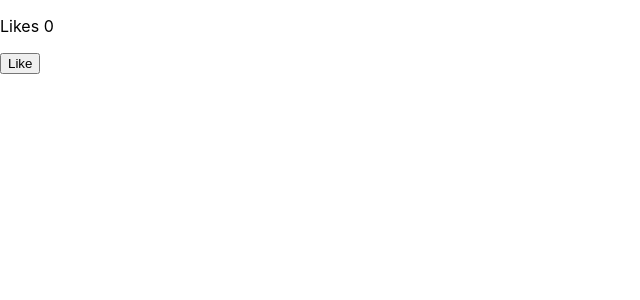
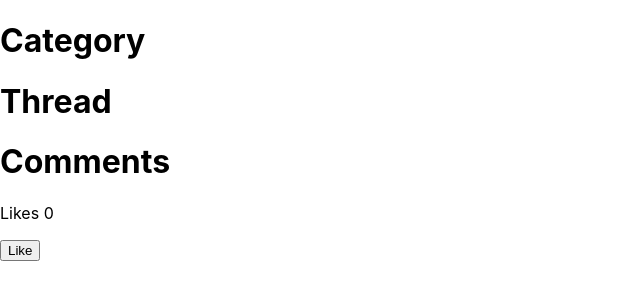
Before and after one commit to Haco11/Grupp4, a React (Create React App) app in the folder my-app/: page / in a window 1280 px wide. Shown: the top 300 px of the page, without its empty margins (0-640 px from the left). Built offline with nearby package versions, Linux system fonts and the light colour scheme.

Commit message:
Skapade lite componenter, bara att placera de i rätt plats , nu finns de blandat i App.js

```diff
--- a/my-app/src/App.js
+++ b/my-app/src/App.js
@@ -1,8 +1,18 @@
 
 import './App.css';
 import React from "react";
-import Counter from './Likes';
+import Likes from './Likes';
+import Threads from './Threads';
+import Comments from './Comments';
+import Category from './Category';
 
-const App = () => <Counter/>
+const App = () =>
+   <div>
+     <Category/>
+    <Threads/>
+    <Comments/>
+    <Likes/>
+
+  </div>
 
 export default App;
--- /dev/null
+++ b/my-app/src/Category.js
@@ -0,0 +1,12 @@
+import React from 'react';
+
+const Category = () => (
+
+
+<div> <h1>Category</h1></div>
+
+);
+
+
+
+export default Category;
--- /dev/null
+++ b/my-app/src/Comments.js
@@ -0,0 +1,8 @@
+import React from 'react';
+
+const Comments = () => (
+<div><h1>Comments</h1></div>
+
+);
+
+export default Comments;
--- a/my-app/src/Likes.js
+++ b/my-app/src/Likes.js
@@ -2,12 +2,12 @@ import React, { useState } from "react";
 
 const App = () => {
 
-  const [counter, setCounter] = useState(0);
+  const [like, setLike] = useState(0);
 
 return (
 <div>
-    <p>Likes {counter}</p>
-    <button onClick= {() => setCounter(counter + 1)}> Like </button>
+    <p>Likes {like}</p>
+    <button onClick= {() => setLike(like + 1)}> Like </button>
 
 </div>
 
--- /dev/null
+++ b/my-app/src/Threads.js
@@ -0,0 +1,12 @@
+import React from 'react';
+
+const Threads = () => (
+
+
+<div> <h1>Thread</h1></div>
+
+);
+
+
+
+export default Threads;
```
